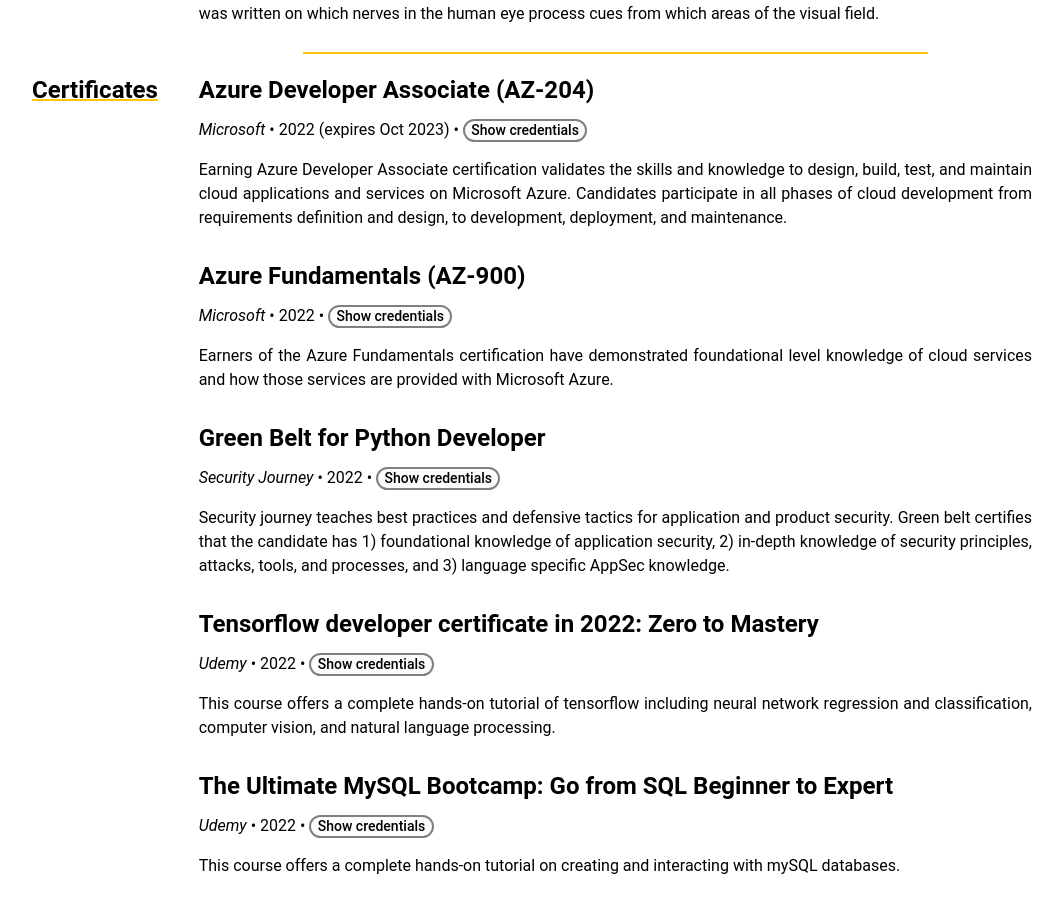
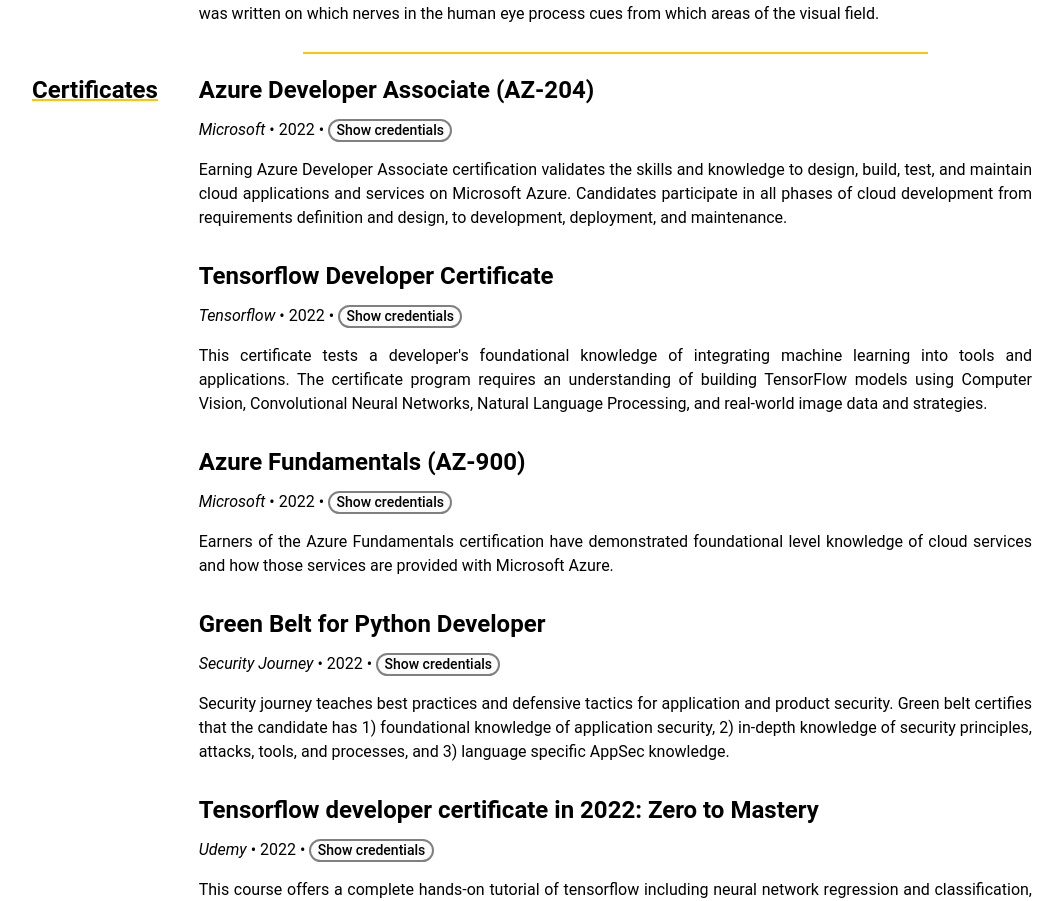
Before and after one commit to ReinderVosDeWael/reindervosdewael.github.io, a Next.js app: page / in a window 1280 px wide. Shown: the part 1580-2481 px from the top of the page, without its empty margins (108-1171 px from the left). Built offline with nearby package versions, Linux system fonts and the light colour scheme.

Commit message:
Add tensorflow certificate

```diff
--- a/pages/data/data.tsx
+++ b/pages/data/data.tsx
@@ -235,7 +235,7 @@ export const socialLinks = [
 // Certificates
 export const certificateData = [
   {
-    date: '2022 (expires Oct 2023)',
+    date: '2022',
     location: 'Microsoft',
     title: 'Azure Developer Associate (AZ-204)',
     href: 'https://www.credly.com/badges/cc3cb9fc-84ec-40ef-a685-28e13c913621',
@@ -245,6 +245,17 @@ export const certificateData = [
      in all phases of cloud development from requirements definition and
      design, to development, deployment, and maintenance.
     `,
+  },
+  {
+    date: '2022',
+    location: 'Tensorflow',
+    title: 'Tensorflow Developer Certificate',
+    href: 'https://www.credential.net/7e8fa6a5-a5e3-4248-b878-b58e6740a182#gs.id2ivc',
+    content: `This certificate tests a developer's foundational
+    knowledge of integrating machine learning into tools and applications. The
+    certificate program requires an understanding of building TensorFlow models
+    using Computer Vision, Convolutional Neural Networks, Natural Language
+    Processing, and real-world image data and strategies.`,
   },
   {
     date: '2022',
```
